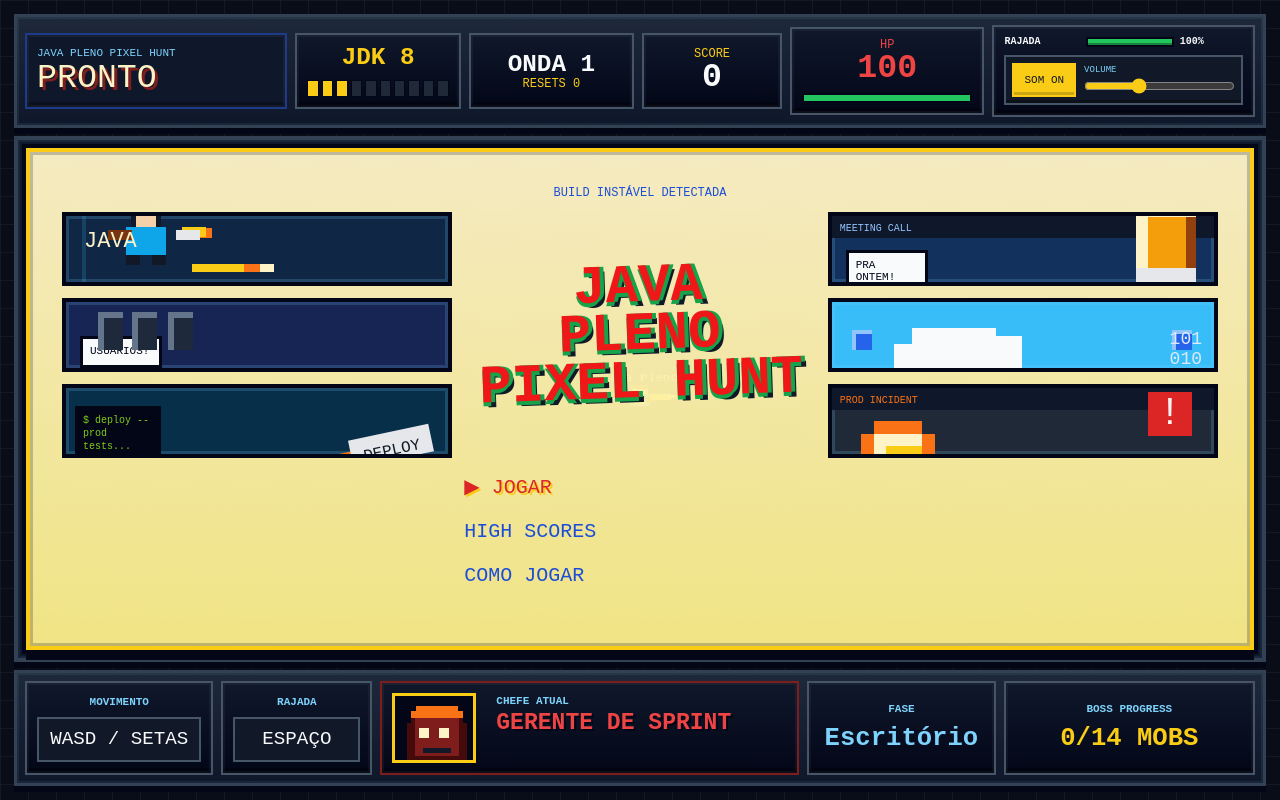
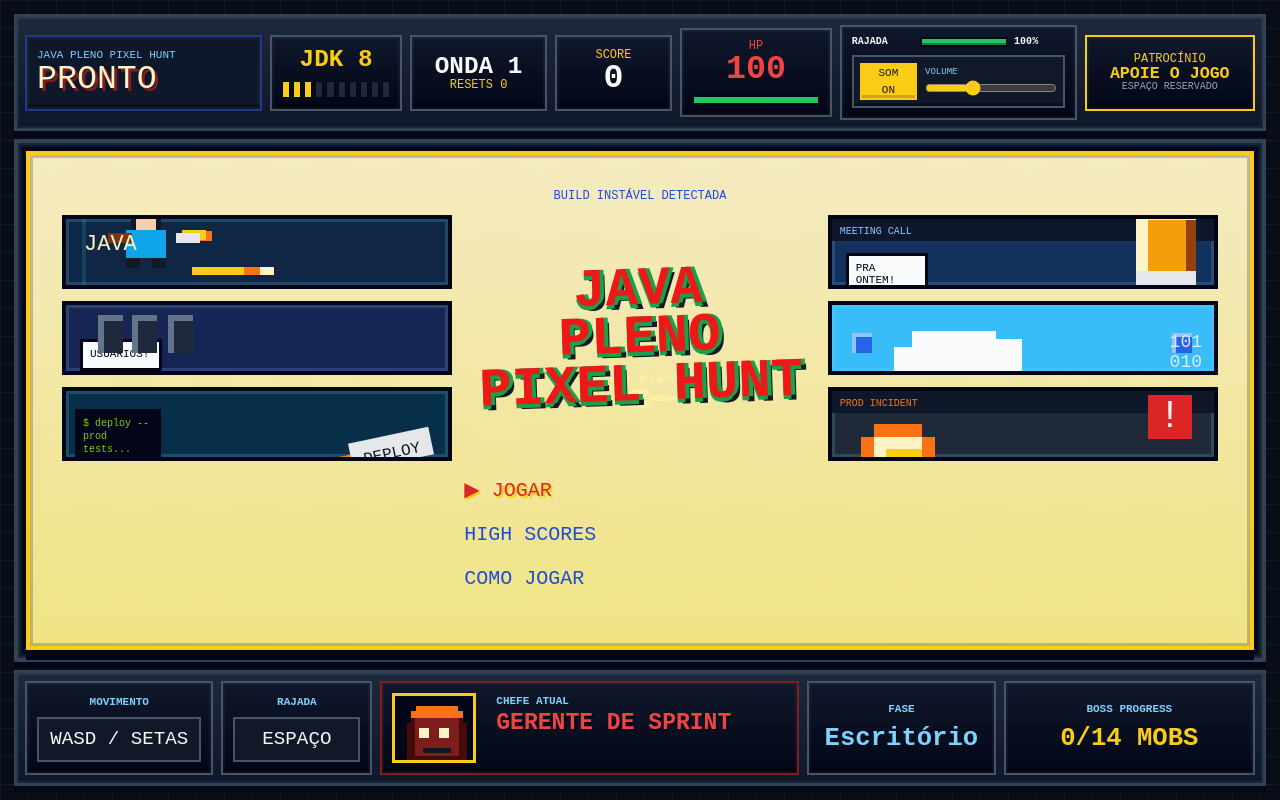
Before and after one commit to thyagodissenha/java-pleno-pixel-hunt, a Next.js app: page / in a window 1280 px wide. Built offline with nearby package versions, Linux system fonts and the light colour scheme.

Commit message:
Polish game frame controls

```diff
--- a/app/globals.css
+++ b/app/globals.css
@@ -77,7 +77,14 @@
 }
 
 .topbar {
-  grid-template-columns: minmax(210px, 1.35fr) minmax(132px, 0.85fr) minmax(132px, 0.85fr) minmax(126px, 0.72fr) minmax(160px, 1fr) minmax(250px, 1.35fr);
+  grid-template-columns:
+    minmax(190px, 1.25fr)
+    minmax(112px, 0.7fr)
+    minmax(120px, 0.72fr)
+    minmax(108px, 0.62fr)
+    minmax(142px, 0.8fr)
+    minmax(220px, 1.25fr)
+    minmax(170px, 0.9fr);
 }
 
 .topbar p,
@@ -168,6 +175,22 @@
   background:
     linear-gradient(90deg, #22c55e var(--hp), #1f2937 var(--hp)),
     #1f2937;
+}
+
+.sponsor-card {
+  border-color: #facc15;
+}
+
+.sponsor-card strong {
+  color: #facc15;
+  font-size: clamp(14px, 1.3vw, 20px);
+}
+
+.sponsor-card small {
+  color: #94a3b8;
+  font-size: 10px;
+  line-height: 1;
+  text-transform: uppercase;
 }
 
 .mini-bars {
@@ -332,6 +355,38 @@
   box-shadow:
     0 0 0 5px #7f1d1d,
     inset 0 0 0 3px rgba(250, 204, 21, 0.18);
+}
+
+.pause-menu-overlay {
+  position: absolute;
+  inset: 0;
+  display: grid;
+  place-items: center;
+  padding: 18px;
+  background: rgba(2, 6, 23, 0.58);
+  pointer-events: auto;
+}
+
+.pause-panel {
+  width: min(460px, 100%);
+  border: 4px solid #facc15;
+  background:
+    linear-gradient(rgba(15, 23, 42, 0.96), rgba(2, 6, 23, 0.98)),
+    repeating-linear-gradient(0deg, transparent 0 9px, rgba(125, 211, 252, 0.08) 9px 11px);
+  box-shadow:
+    0 0 0 5px #7f1d1d,
+    0 12px 0 #020617,
+    inset 0 0 0 3px rgba(125, 211, 252, 0.18);
+  padding: clamp(18px, 3vw, 28px);
+}
+
+.pause-panel h2 {
+  margin: 6px 0 0;
+  color: #fef3c7;
+  font-size: clamp(34px, 6vw, 58px);
+  line-height: 1;
+  text-align: center;
+  text-shadow: 4px 4px 0 #7f1d1d;
 }
 
 .score-overlay {
@@ -1162,6 +1217,10 @@
     grid-column: 1 / -1;
   }
 
+  .sponsor-card {
+    display: none;
+  }
+
   .topbar h1 {
     font-size: clamp(20px, 8vw, 28px);
   }
@@ -1331,6 +1390,10 @@
     grid-template-columns: minmax(170px, 1.2fr) repeat(4, minmax(92px, 0.7fr)) minmax(190px, 1.1fr);
   }
 
+  .sponsor-card {
+    display: none;
+  }
+
   .brand-panel,
   .hud-card,
   .footer-card {
--- a/app/page.tsx
+++ b/app/page.tsx
@@ -201,7 +201,6 @@
 }
 
 export default function Home() {
-  const [initialSound] = useState(() => loadSoundSettings());
   const canvasRef = useRef<HTMLCanvasElement | null>(null);
   const keys = useRef(new Set<string>());
   const pointer = useRef({ active: false, x: WORLD.width / 2, y: WORLD.height / 2 });
@@ -212,8 +211,9 @@
   const audioRef = useRef<AudioContext | null>(null);
   const musicTimerRef = useRef<number | null>(null);
   const musicStepRef = useRef(0);
-  const mutedRef = useRef(initialSound.muted);
-  const volumeRef = useRef(initialSound.volume);
+  const soundHydratedRef = useRef(false);
+  const mutedRef = useRef(false);
+  const volumeRef = useRef(0.35);
   const lastSoundRef = useRef<Record<SoundName, number>>({
     shoot: 0,
     hit: 0,
@@ -230,15 +230,15 @@
   const [resetCount, setResetCount] = useState(0);
   const [hp, setHp] = useState(100);
   const [boss, setBoss] = useState("Gerente de Sprint");
-  const [highScores, setHighScores] = useState<HighScore[]>(() => loadHighScores());
+  const [highScores, setHighScores] = useState<HighScore[]>([]);
   const [playerName, setPlayerName] = useState("");
   const [scoreSaved, setScoreSaved] = useState(true);
   const [scoreMessage, setScoreMessage] = useState("Ranking global carregando...");
   const [lastOutcome, setLastOutcome] = useState<"over" | "won">("over");
   const [menuPanel, setMenuPanel] = useState<MenuPanel>("home");
   const [menuIndex, setMenuIndex] = useState(0);
-  const [muted, setMuted] = useState(initialSound.muted);
-  const [volume, setVolume] = useState(initialSound.volume);
+  const [muted, setMuted] = useState(false);
+  const [volume, setVolume] = useState(0.35);
   const [biome, setBiome] = useState(biomeNames[0]);
   const [upgrade, setUpgrade] = useState("JDK 8");
   const [bossProgress, setBossProgress] = useState("0/14 mobs");
@@ -342,8 +342,22 @@
   }, []);
 
   useEffect(() => {
+    const timeout = window.setTimeout(() => {
+      const savedSound = loadSoundSettings();
+      soundHydratedRef.current = true;
+      mutedRef.current = savedSound.muted;
+      volumeRef.current = savedSound.volume;
+      setMuted(savedSound.muted);
+      setVolume(savedSound.volume);
+    }, 0);
+
+    return () => window.clearTimeout(timeout);
+  }, []);
+
+  useEffect(() => {
     mutedRef.current = muted;
     volumeRef.current = volume;
+    if (!soundHydratedRef.current) return;
     window.localStorage.setItem(SOUND_KEY, JSON.stringify({ muted, volume }));
     if (muted || volume <= 0) stopMusic();
     else if (stateRef.current === "playing") startMusic();
@@ -366,6 +380,7 @@
         setScoreMessage("Ranking global");
       })
       .catch(() => {
+        setHighScores(loadHighScores());
         setScoreMessage("Ranking local offline");
       });
   }
@@ -395,6 +410,12 @@
     setGameState("menu");
     stopMusic();
   }
+
+  const resumeGame = useCallback(() => {
+    stateRef.current = "playing";
+    setGameState("playing");
+    startMusic();
+  }, [startMusic]);
 
   useEffect(() => {
     if (gameState !== "promotion") return;
@@ -874,9 +895,7 @@
         stopMusic();
         setGameState("paused");
       } else if (event.key === "Escape" && stateRef.current === "paused") {
-        stateRef.current = "playing";
-        setGameState("playing");
-        startMusic();
+        resumeGame();
       }
       keys.current.add(event.key.toLowerCase());
     };
@@ -1668,12 +1687,13 @@
       window.removeEventListener("pointercancel", onPointerUp);
       stopMusic();
     };
-  }, [activateMenuOption, playSound, startMusic, stopMusic]);
+  }, [activateMenuOption, playSound, resumeGame, startMusic, stopMusic]);
 
   const status = gameState === "playing" ? "Em combate" : gameState === "choice" ? "Escolha final" : gameState === "paused" ? "Pausado" : gameState === "promotion" ? "Promoção?" : gameState === "won" ? "Vitória" : gameState === "over" ? "Fim de jogo" : "Pronto";
   const finalScreen = gameState === "over" || gameState === "won";
   const promotionScreen = gameState === "promotion";
   const menuScreen = gameState === "menu";
+  const pauseScreen = gameState === "paused";
   const frameScreen = finalScreen || promotionScreen || (menuScreen && menuPanel !== "home");
   const jdkPower = upgrade === "JDK 21" ? 9 : upgrade === "JDK 17" ? 6 : 3;
 
@@ -1738,6 +1758,11 @@
             </label>
           </div>
         </div>
+        <aside className="hud-card sponsor-card" aria-label="Espaço de apoio">
+          <span>Patrocínio</span>
+          <strong>Apoie o jogo</strong>
+          <small>Espaço reservado</small>
+        </aside>
       </section>
 
       <section className="game-stage" aria-label="Arena do jogo">
@@ -1888,6 +1913,18 @@
                   </div>
                 </>
               )}
+            </div>
+          </div>
+        )}
+        {pauseScreen && (
+          <div className="pause-menu-overlay" role="dialog" aria-modal="true" aria-label="Jogo pausado">
+            <div className="pause-panel">
+              <p className="menu-kicker">Jogo pausado</p>
+              <h2>PAUSADO</h2>
+              <div className="menu-actions two">
+                <button type="button" onClick={resumeGame}>Continuar</button>
+                <button type="button" onClick={returnToTitle}>Sair do jogo</button>
+              </div>
             </div>
           </div>
         )}
```
